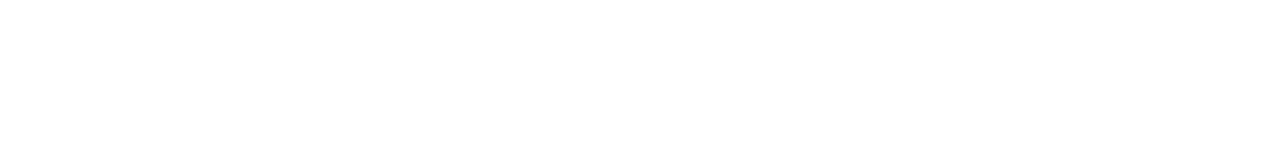
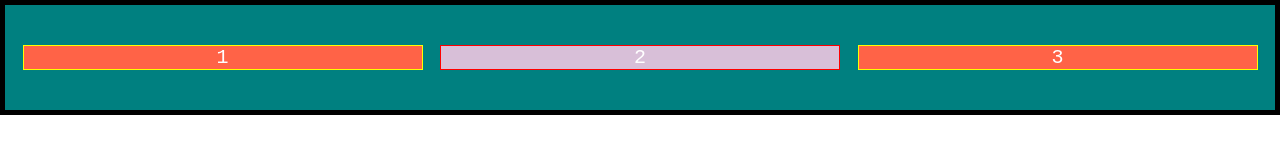
Before and after one commit to ElyaDzhy/Unit-21, a plain HTML site: page index.html in a window 1280 px wide. Drawn offline with Linux system fonts and the light colour scheme.

Commit message:
Add example of new properties

```diff
--- a/index.html
+++ b/index.html
@@ -10,5 +10,11 @@
     <link rel="stylesheet" href="./styles.css" />
     <title>Flex Item</title>
   </head>
-  <body></body>
+  <body>
+    <div class="flexContainer parent">
+      <div class="flexItem child" style="flex-shrink: 1">1</div>
+      <div class="flexItem child" style="flex-shrink: 20">2</div>
+      <div class="flexItem child" style="flex-shrink: 3">3</div>
+    </div>
+  </body>
 </html>
--- a/styles.css
+++ b/styles.css
@@ -0,0 +1,42 @@
+* {
+  box-sizing: border-box;
+  margin: 0;
+  padding: 0;
+}
+
+/* flex styles */
+.flexContainer {
+  display: flex;
+  justify-content: space-evenly;
+}
+
+.flexItem {
+  flex-basis: 400px;
+  /* flex-shrink: ; */
+}
+/* ---------- */
+/*
+
+/* other */
+
+.parent {
+  padding: 40px 0;
+  border: 5px solid black;
+  background-color: teal;
+}
+
+.child {
+  border: 1px solid red;
+  background-color: thistle;
+  color: white;
+
+  font-family: monospace;
+  font-size: 20px;
+  text-align: center;
+  white-space: nowrap;
+}
+
+.child:nth-child(odd) {
+  border-color: yellow;
+  background-color: tomato;
+}
```
